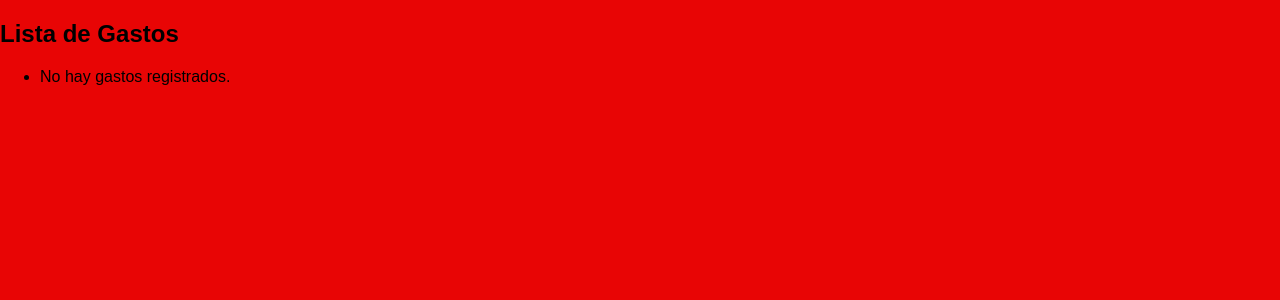
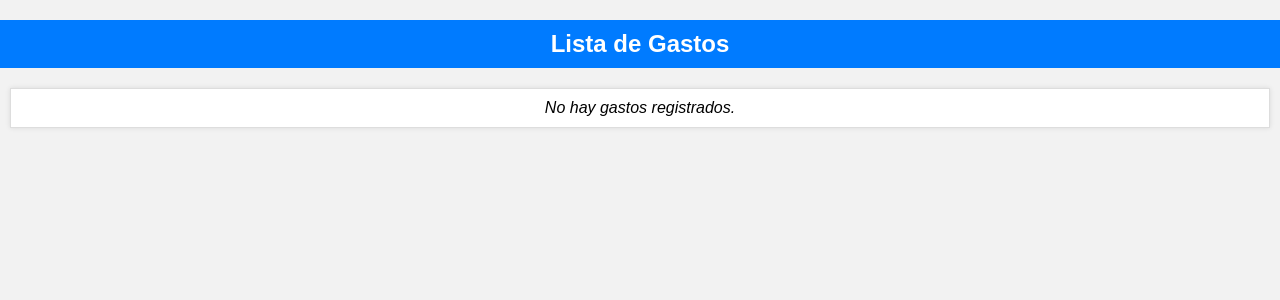
Before and after one commit to Ontos-2021/billetera, a Django app: page /gastos/ in a window 1280 px wide. Shown: the top 300 px of the page. Run offline with Django 4.2, Linux system fonts and the light colour scheme; data that the repository does not hold is empty.

Commit message:
Mejoré el css

```diff
--- a/billetera/gastos/static/gastos/style.css
+++ b/billetera/gastos/static/gastos/style.css
@@ -1,7 +1,46 @@
-/* Estilos generales */
+/* Estilos para la página Lista de Gastos */
+
 body {
     font-family: Arial, sans-serif;
-    background-color: #e80505; /* Color de fondo suave */
+    background-color: #f2f2f2;
     margin: 0;
     padding: 0;
 }
+
+h2 {
+    background-color: #007BFF;
+    color: #fff;
+    padding: 10px;
+    text-align: center;
+}
+
+ul {
+    list-style-type: none;
+    padding: 0;
+}
+
+li {
+    background-color: #fff;
+    border: 1px solid #ddd;
+    margin: 10px;
+    padding: 10px;
+    box-shadow: 0px 0px 5px rgba(0, 0, 0, 0.1);
+}
+
+.gasto-descripcion {
+    font-weight: bold;
+}
+
+.gasto-monto {
+    color: #007BFF;
+    font-weight: bold;
+}
+
+.gasto-fecha {
+    color: #888;
+}
+
+.no-gastos {
+    font-style: italic;
+    text-align: center;
+}
```
